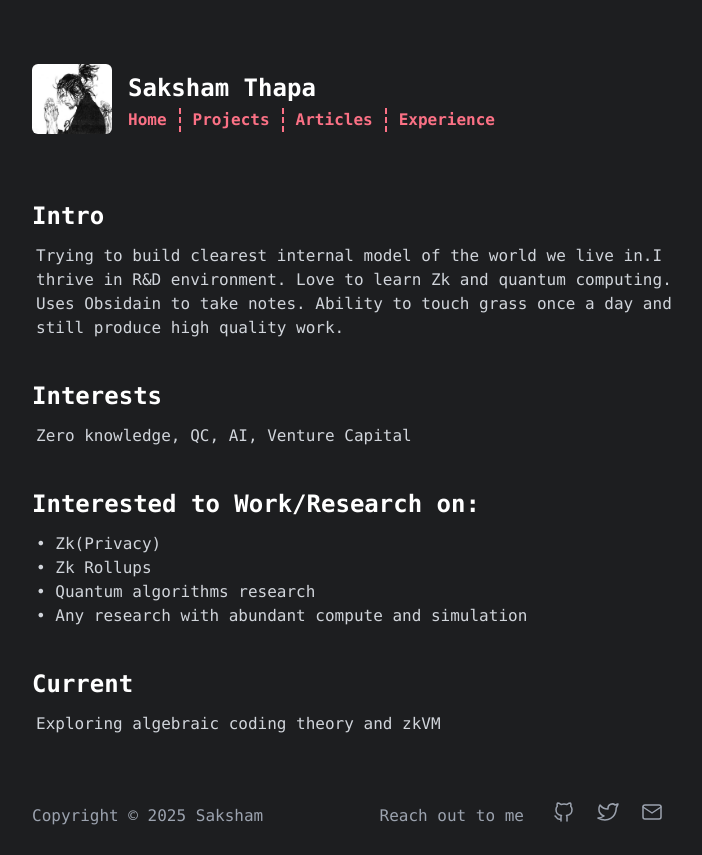
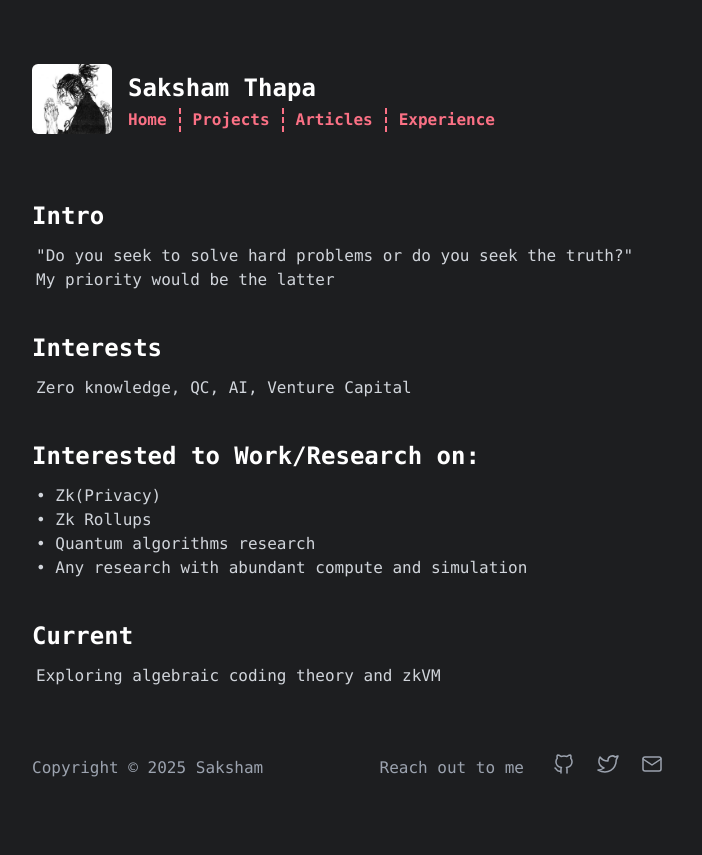
Before and after one commit to Saksham010/portfolio-website, a React (Vite) app: page / in a window 1280 px wide. Shown: the whole page, without its empty margins (288-990 px from the left). After the commit the page ends 807 px from the top, so only its background shows below. Built offline with nearby package versions, Linux system fonts and the light colour scheme.

Commit message:
Update App.jsx

```diff
--- a/src/routes/App.jsx
+++ b/src/routes/App.jsx
@@ -8,7 +8,9 @@ function App() {
       <body>
         <div className="w-3/6 mx-auto mt-4 ">
             <h1 className='text-white text-2xl font-bold mt-16'>Intro</h1>
-            <p className='text-gray-300 text-md pt-3 pl-1'>Trying to build clearest internal model of the world we live in.I thrive in R&D environment. Love to learn Zk and quantum computing. Uses Obsidain to take notes. Ability to touch grass once a day and still produce high quality work.
+            <p className='text-gray-300 text-md pt-3 pl-1'>
+              "Do you seek to solve hard problems or do you seek the truth?"
+              <p>My priority would be the latter</p>
             </p>
         </div>
         <div className="w-3/6 mx-auto mt-10">
```
